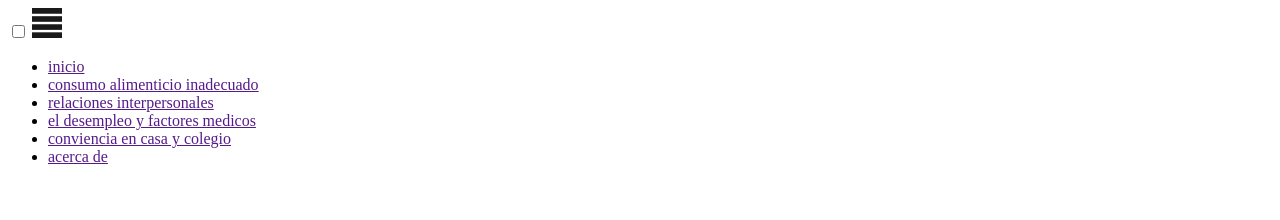
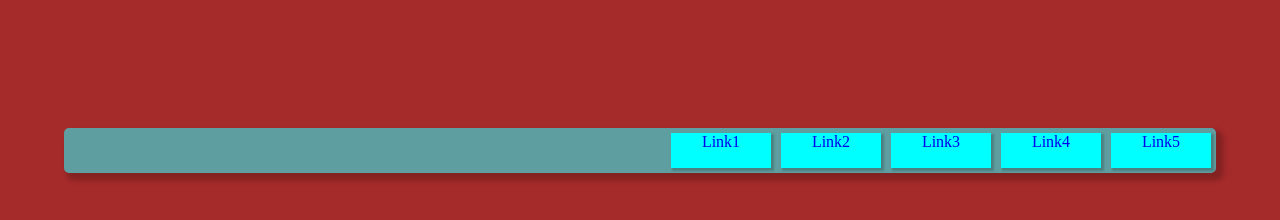
Before and after one commit to JuanOviedo2003/ProyectoSENA, a plain HTML site: page index.html in a window 1280 px wide. Drawn offline with Linux system fonts and the light colour scheme; files whose address does not match are found by name.

Commit message:
diseño con flexbox

```diff
--- a/index.html
+++ b/index.html
@@ -1,28 +1,18 @@
-<!doctype html>
-<html>
- <head>
-    <meta charset="utf-8">
-    <title>deka</title>
-	<link rel="stylesheet" href="..\deka-pagina-web\paginas\indexx\deka.css">
- </head>
- <body>
-	 <header class="father">
-		    <input type="checkbox" id="btn-menu">
-	     <label for="btn-menu">
-			 <!-- cambiar despues la imagen del boton de menu por una mejor y en formato png-->
-			 <img src="C:\Users\Sena\Desktop\deka-pagina-web\imagenes\siluetas-web\menu.png" height="30px" width="30px" alt="">
-		 </label>
-		  <nav class="menu">
-	        <ul class="abc">
-			  <li><a href="">inicio</a></li>
-			  <li><a href="">consumo alimenticio inadecuado</a></li>
-			  <li><a href="">relaciones interpersonales</a></li>
-		      <li><a href="">el desempleo y factores medicos</a></li>
-			  <li><a href="">conviencia en casa y colegio</a></li>
-			  <li><a href="">acerca de</a></li>
-			</ul>
-	      </nav>
-	 </header>
-
- </body>
+<!DOCTYPE html>
+<html lang="en">
+<head>
+    <meta charset="UTF-8">
+    <meta name="viewport" content="width=device-width, initial-scale=1.0">
+    <link rel="stylesheet" href="./paginas/style.css"/>
+    <title>Document</title>
+</head>
+<body>
+    <nav class="padre">
+        <div class="hijos"><a href="Link1" class="linksitos">Link1</a></div>
+        <div class="hijos"><a href="Link1" class="linksitos">Link2</a></div>
+        <div class="hijos"><a href="Link1" class="linksitos">Link3</a></div>
+        <div class="hijos"><a href="Link1" class="linksitos">Link4</a></div>
+        <div class="hijos"><a href="Link1" class="linksitos">Link5</a></div>
+    </nav>
+</body>
 </html>
--- a/paginas/indexx/deka.css
+++ /dev/null
@@ -1,91 +0,0 @@
-@charset "utf-8";
-/* CSS Document */
-body{
-	margin: 0;
-	font-family: monospace;
-	padding-bottom: 5%;
-	padding-top: 5%;
-	padding-left: 1%;
-	padding-right: 1%;
-}
-
-header{
-	width: 100%;
-	background: #76C58C
-}
-
-#btn-menu{
-	display: none;
-}
-
-header label{
-	display: none;
-	width: 30px;
-	height: 30px;
-	padding: 10px;
-	border-right: 1px solid #ffff;
-	align-content: center;
-}
-
-header label:hover{
-	cursor: pointer;
-	background: rgba(0,0,0,0.2);
-}
-
-.menu ul{
-	margin: 0;
-	list-style: none;
-	padding: 0;
-	display: flex;
-	align-content: right;
-}
-
-.menu li {
-	border-right: 1px solid #ffff;
-}
-.menu li:hover{
-	background: rgba(0,0,0,0.3);
-}
-
-.menu li a {
-	display: block;
-	padding: 15px 15px;
-	/*15px hacia arriba y hacia abajo*/
-	/*20px hacia los costados*/
-	color: aliceblue;
-	text-decoration: none;
-}
-.abc{
-	justify-content: flex-end;
-}
-
-@media (max-width:768px){
-	header label {
-		display:block;
-	}
-
-	.menu {
-		position:absolute;
-		background:#579668;
-		width: 70%;
-		margin-left: -80%;
-		transition: all 0.5s;
-	}
-
-	.menu ul {
-		flex-direction: column;
-	}
-
-	.menu li{
-		border-top: 1px solid #ffff;
-	}
-	/* el - es un selector*/
-	#btn-menu:checked ~ .menu {
-		margin: 0;
-
-	}
-}
-
-.menu li{
-	margin-top: 2;
-}
--- /dev/null
+++ b/paginas/style.css
@@ -0,0 +1,41 @@
+*{
+    padding: 0;
+    margin: 0;
+    box-sizing: border-box;
+    padding: 0px;
+    border-width: 0px;
+    border-style: initial;
+    border-color: initial;
+    border-image: initial;
+}
+body{
+    padding-top: 10%;
+    background-color: brown;
+}
+.padre{
+    background-color: cadetblue;
+    display: flex;
+    margin-left: 5%;
+    margin-right: 5%;
+    box-shadow: 5px 5px 5px 2.5px rgba(0, 0, 0, 0.2);
+    justify-content: flex-end;
+    border-radius: 5px;
+}
+
+/*para una futura animacion la idea es que haga como si saliera de la
+.padre:hover{
+    box-shadow: 5px 5px 5px 2.5px rgba(0, 0, 0, 0.2);
+}
+pantalla y tuviese una sombra*/
+
+.hijos{
+    height: 35px;
+    width: 100px;
+    background-color: cyan;
+    margin: 5px;
+    box-shadow: 2px 2px 2px 1px rgba(0, 0, 0, 0.2);
+    text-align: center;
+}
+.linksitos{
+    text-decoration: none;
+}
```
